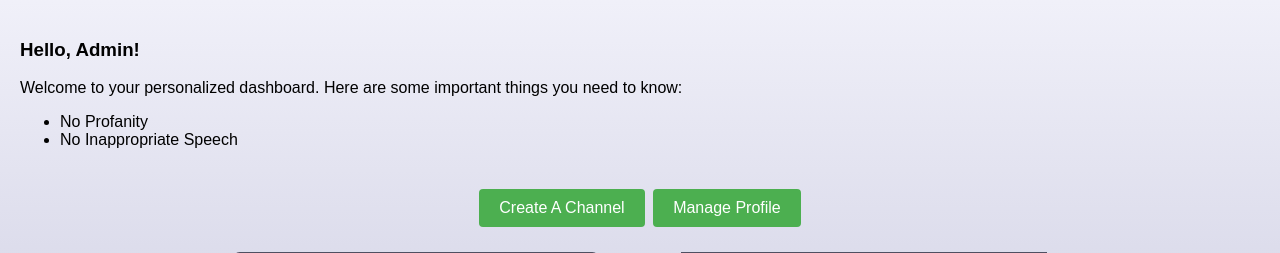
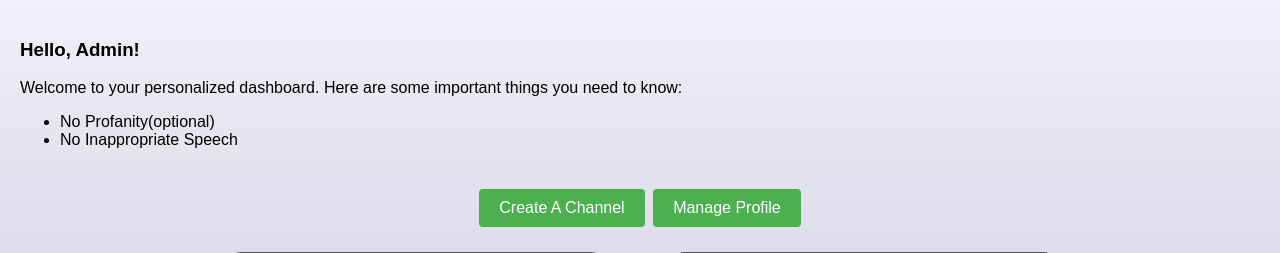
Before and after one commit to MGray2/Unit_6_Matthew_Micah_Caleb_Conner, a Django app: page /dashboard/ in a window 1280 px wide. Shown: the part 114-367 px from the top of the page. Run offline with Django 4.2, Linux system fonts and the light colour scheme; a user stored in the database is signed in; data comes from the database, SQL or seed files in the repository; some libraries are stand-ins or nearby versions.

Commit message:
added more

```diff
--- a/app/templates/dash.html
+++ b/app/templates/dash.html
@@ -37,7 +37,7 @@
         Welcome to your personalized dashboard. Here are some important things
         you need to know:
         <ul>
-            <li>No Profanity</li>
+            <li>No Profanity(optional)</li>
             <li>No Inappropriate Speech</li>
         </ul>
     </p>
```
